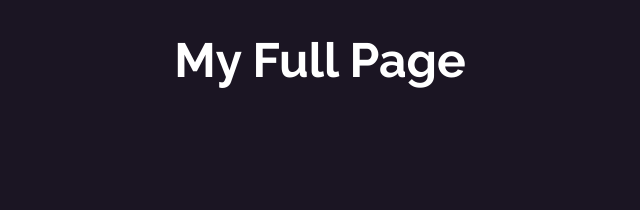
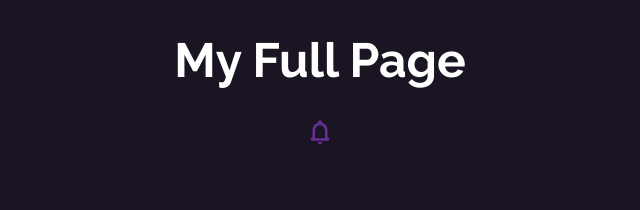
Before and after one commit to antontre1/react-bp, a React (Create React App) app: page / in a window 1280 px wide. Shown: the top 210 px of the page, without its empty margins (320-960 px from the left). Built offline with nearby package versions, Linux system fonts and the light colour scheme.

Commit message:
effective with react svg component

```diff
--- a/package.json
+++ b/package.json
@@ -8,6 +8,7 @@
     "@babel/core": "^7.18.10",
     "@babel/plugin-proposal-class-properties": "^7.18.6",
     "@babel/preset-react": "^7.18.6",
+    "@svgr/webpack": "^6.3.1",
     "babel": "^6.23.0",
     "babel-loader": "^8.2.5",
     "css-loader": "^6.7.1",
--- a/public/index.html
+++ b/public/index.html
@@ -13,6 +13,7 @@
 <body>
   <noscript>You need to enable JS</noscript>
   <div id="root"></div>
+  <img src="./bell.svg" alt="">
 </body>
 
 </html>
--- a/src/App.js
+++ b/src/App.js
@@ -1,9 +1,11 @@
 import React from 'react'
+// import Bell from './bell.svg'
 
 function App() {
   return (
     <div className="App">
       <h1>My Full Page</h1>
+      {/* <Bell /> */}
     </div>
   )
 
--- a/webpack.config.js
+++ b/webpack.config.js
@@ -39,6 +39,10 @@ module.exports = {
           "sass-loader",
         ],
       },
+      {
+        test: /\.svg$/,
+        use: ['@svgr/webpack'],
+      }
     ]
   },
   resolve: {
```
Also changed, not shown: public/bell.svg (added), 1 other file (tests, documents, lock files or other folders).
